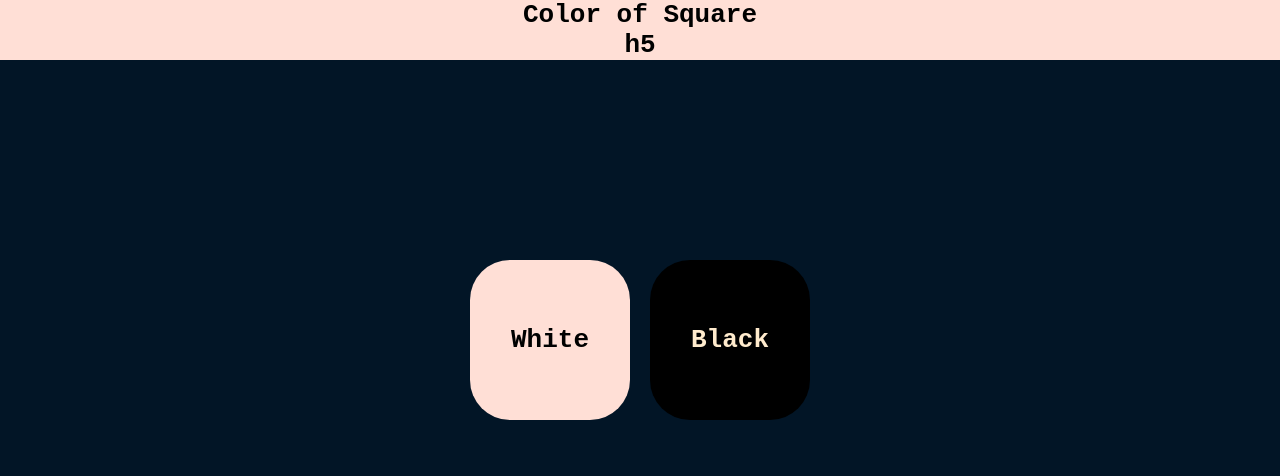
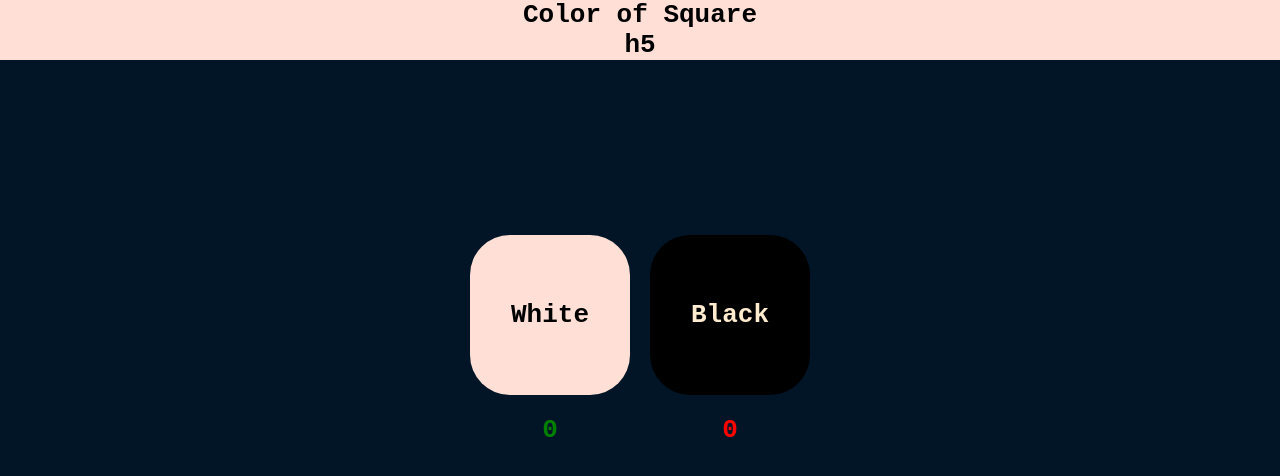
Before and after one commit to RunAtTekky/ChessColor, a plain HTML site: page index.html in a window 1280 px wide. Drawn offline with Linux system fonts and the light colour scheme.

Commit message:
Add counters

```diff
--- a/index.css
+++ b/index.css
@@ -27,7 +27,6 @@ main {
   background-color: #021526;
   height: 70vh;
   width: 100vw;
-  /* background-color: blue; */
   display: flex;
   justify-content: center;
   align-items: center;
@@ -67,3 +66,11 @@ main {
   opacity: 0.8;
   transform: scale(1.1);
 }
+
+.response {
+  display: flex;
+  flex-direction: column;
+  gap: 20px;
+  align-items: center;
+  justify-content: center;
+}
--- a/index.html
+++ b/index.html
@@ -14,8 +14,14 @@
       </div>
     </main>
     <div id="choice">
-      <div id="white" onclick="whiteClickHandler()"><h1>White</h1></div>
-      <div id="black" onclick="blackClickHandler()"><h1>Black</h1></div>
+      <div class="response">
+        <div id="white" onclick="whiteClickHandler()"><h1>White</h1></div>
+        <h1 id="correct" style="color: green">0</h1>
+      </div>
+      <div class="response">
+        <div id="black" onclick="blackClickHandler()"><h1>Black</h1></div>
+        <h1 id="incorrect" style="color: red">0</h1>
+      </div>
     </div>
   </body>
   <script src="index.js"></script>
--- a/index.js
+++ b/index.js
@@ -3,6 +3,8 @@ const ranks = [1, 2, 3, 4, 5, 6, 7, 8];
 const n = files.length;
 let whiteCorrect = false;
 let prevCoordinate = "aa";
+let correctScore = 0;
+let incorrectScore = 0;
 
 function getNewCoordinate() {
   const file = Math.floor(Math.random() * n);
@@ -21,8 +23,11 @@ function getNewCoordinate() {
 function whiteClickHandler() {
   const white = document.getElementById("white");
   let color = "red";
+  incorrectScore++;
   if (whiteCorrect) {
     color = "green";
+    incorrectScore--;
+    correctScore++;
   }
   setTimeout(() => {
     white.style.backgroundColor = color;
@@ -30,14 +35,19 @@ function whiteClickHandler() {
       white.style.backgroundColor = "#FFDFD6";
     }, 250);
   }, 10);
+  document.getElementById("correct").innerHTML = correctScore;
+  document.getElementById("incorrect").innerHTML = incorrectScore;
   getNewCoordinate();
 }
 
 function blackClickHandler() {
   const black = document.getElementById("black");
   let color = "red";
+  incorrectScore++;
   if (!whiteCorrect) {
     color = "green";
+    incorrectScore--;
+    correctScore++;
   }
   setTimeout(() => {
     black.style.backgroundColor = color;
@@ -45,6 +55,8 @@ function blackClickHandler() {
       black.style.backgroundColor = "black";
     }, 250);
   }, 10);
+  document.getElementById("correct").innerHTML = correctScore;
+  document.getElementById("incorrect").innerHTML = incorrectScore;
   getNewCoordinate();
 }
 
```
